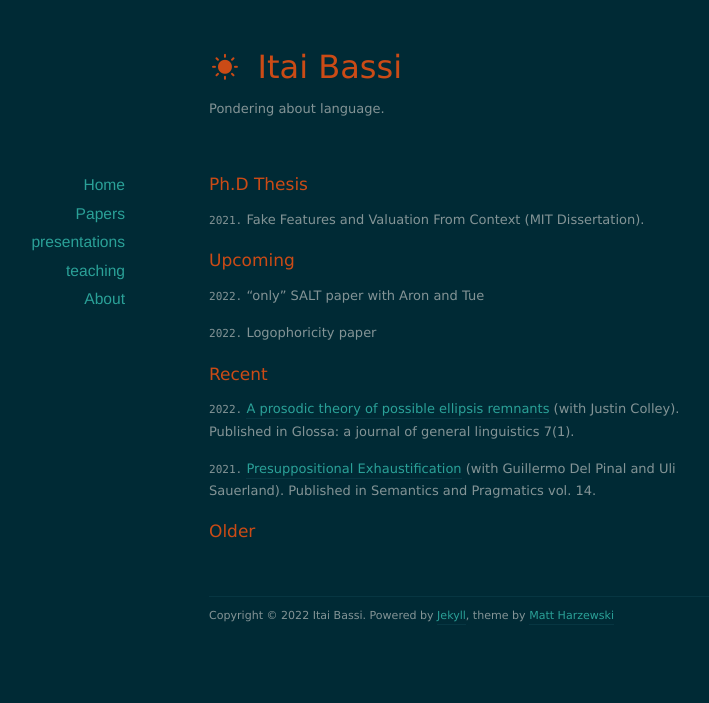
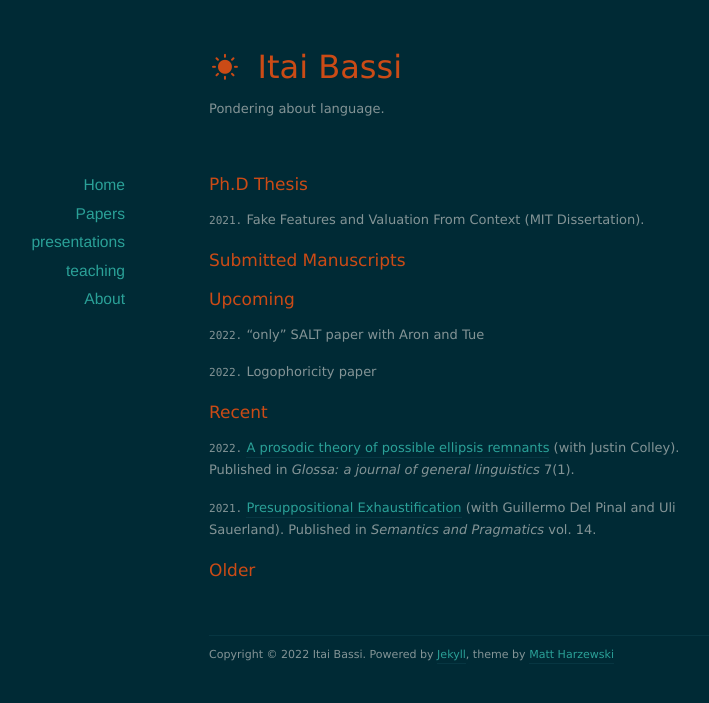
Before and after one commit to itaibassi/itaibassi.github.io, a Jekyll site: the page built from papers/index.markdown, in a window 1280 px wide. Shown: the top 703 px of the page, without its empty margins (181-890 px from the left). Built offline with Jekyll 4.4.1, drawn with Linux system fonts in a browser that asks for light colours; nearby versions of some CDN libraries.

Commit message:
Update index.markdown

```diff
--- a/papers/index.markdown
+++ b/papers/index.markdown
@@ -8,6 +8,8 @@ title: Papers
 
 `2021.` Fake Features and Valuation From Context (MIT Dissertation).
 
+
+# Submitted Manuscripts
 
 
 # Upcoming
@@ -22,8 +24,8 @@ title: Papers
 # Recent
 
 
-`2022.` [A prosodic theory of possible ellipsis remnants](https://www.glossa-journal.org/article/id/5747/) (with Justin Colley). Published in Glossa: a journal of general linguistics 7(1).
+`2022.` [A prosodic theory of possible ellipsis remnants](https://www.glossa-journal.org/article/id/5747/) (with Justin Colley). Published in *Glossa: a journal of general linguistics* 7(1).
 
-`2021.` [Presuppositional Exhaustification](https://semprag.org/index.php/sp/article/view/sp.14.11) (with Guillermo Del Pinal and Uli Sauerland). Published in Semantics and Pragmatics vol. 14.
+`2021.` [Presuppositional Exhaustification](https://semprag.org/index.php/sp/article/view/sp.14.11) (with Guillermo Del Pinal and Uli Sauerland). Published in *Semantics and Pragmatics* vol. 14.
 
 # Older
```
